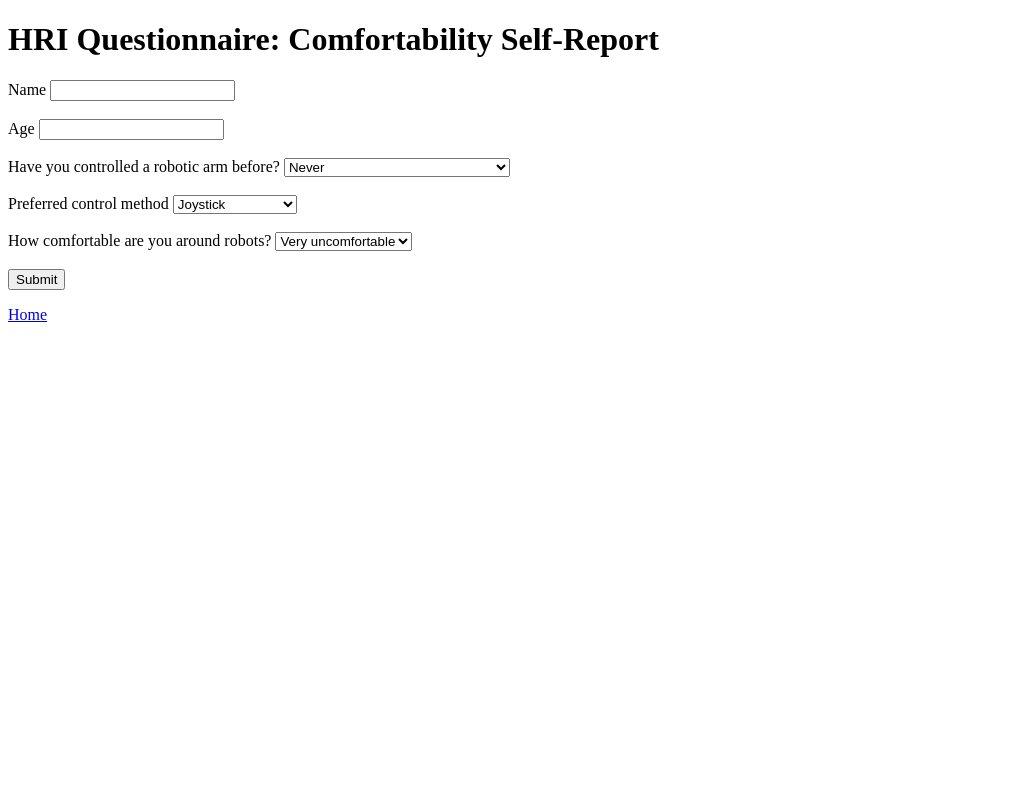
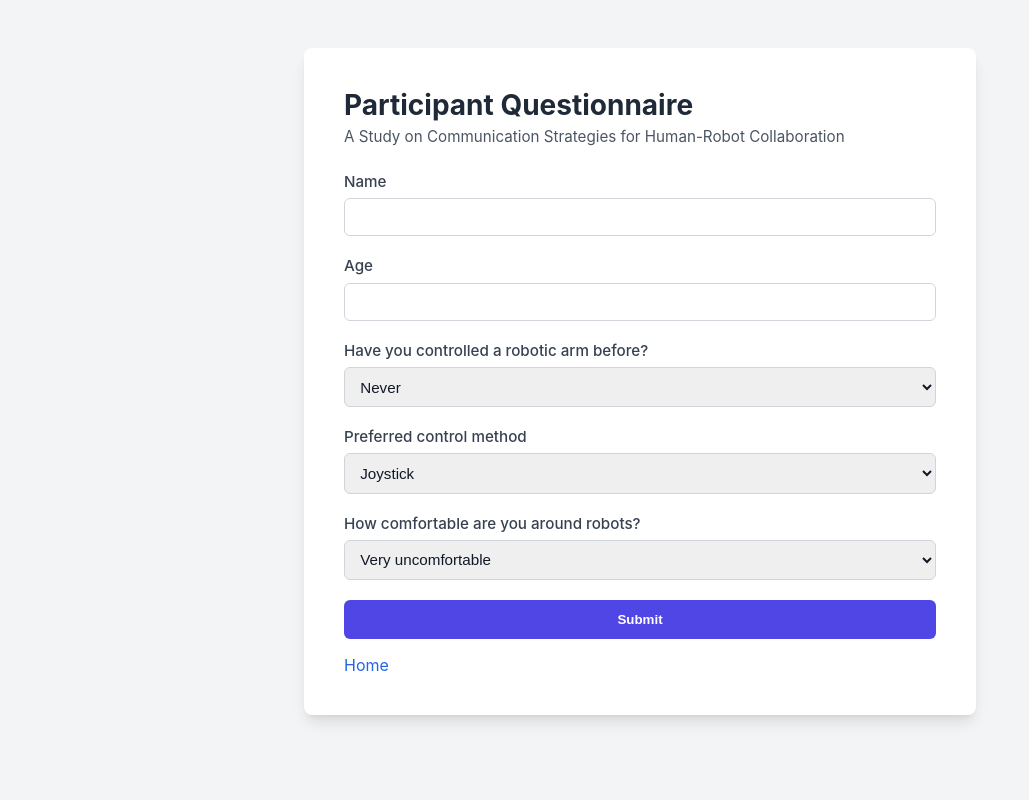
Before and after one commit to bioked/robotics-adaptive-survey, a Flask app: page /survey in a window 1280 px wide. Shown: the whole page, without its empty margins (0-1029 px from the left). Run offline with Flask 3, Linux system fonts and the light colour scheme.

Commit message:
feat: create barebones /home template and restyle /survey.html (#5)
* feat: create barebones /home.html template
* restyle /survey.html

```diff
--- a/app.py
+++ b/app.py
@@ -59,6 +59,11 @@ def assign_group(exp_level: str, comfort: str) -> str:
 		return "advanced"
 	return "standard"
 
+@app.route("/")
+def home():
+	"""Landing page with nav to every survey and researcher route"""
+	return render_template("home.html")
+
 @app.route("/survey", methods=["GET", "POST"])
 def survey():
 	init_csv()
@@ -95,10 +100,6 @@ def survey():
 		return redirect(url_for("filled", group=group))
 
 	return render_template("survey.html")
-
-@app.route("/")
-def home():
-	return "Welcome. Visit /survey to get started."
 
 @app.route("/filled")
 def filled():
--- a/templates/survey.html
+++ b/templates/survey.html
@@ -1,41 +1,174 @@
 <!doctype html>
 <html>
-	<head><meta charset="utf-8"><title>Participant Intake Form</title></head>
+	<head>
+		<meta charset="utf-8">
+		<title>Participant Questionnaire</title>
+		<style>
+			/* Body and font styles */
+			body {
+				font-family: "Inter", system-ui, -apple-system, sans-serif;
+				background-color: #f3f4f6;
+				margin: 0;
+			}
+
+			/* Main container to centre the form */
+			.main-container {
+				display: flex;
+				align-items: flex-start;
+				justify-content: center;
+				padding: 3rem 1rem;
+				min-height: 100vh;
+				box-sizing: border-box;
+			}
+
+			/* Form wrapper */
+			.form-wrapper {
+				width: 100%;
+				max-width: 42rem;
+				border-radius: 0.5rem;
+				background-color: white;
+				padding: 2.5rem;
+				box-shadow: 0 10px 15px -3px rgba(0, 0, 0, 0.1),
+					0 4px 6px -4px rgba(0, 0, 0, 0.1);
+				box-sizing: border-box;
+			}
+
+			/* Header section for title and description */
+			.form-header { margin-bottom: 1.5rem; }
+			.form-title {
+				font-size: 1.75rem;
+				font-weight: 650;
+ 				color: #1f2937;
+				margin: 0 0 .25rem 0;
+			}
+			.form-description {
+			margin: 0;
+			font-size: 0.95rem;
+			color: #4b5563;
+			line-height: 1.45;
+			}
+
+			/* Form field group container */
+			.form-group { margin-bottom: 1.25rem; }
+
+			/* Labels */
+			.form-label {
+				display: block;
+				margin-bottom: 0.45rem;
+				font-size: 0.95rem;
+				font-weight: 550;
+				color: #374151;
+			}
+
+			/* Styles for input, select */
+			.form-input, .form-select {
+				width: 100%;
+				border-radius: 0.375rem;
+				border: 1px solid #d1d5db;
+				padding: 0.6rem 0.7rem;
+				font-size: 0.95rem;
+				color: #111827;
+				box-sizing: border-box;
+				transition: border-color 0.2s, box-shadow 0.2s;
+			}
+			.form-input:focus, .form-select:focus {
+				border-color: #6366f1;
+				box-shadow: 0 0 0 1px #6366f1;
+				outline: none;
+			}
+
+			/* Submit button */
+			.submit-btn {
+				width: 100%;
+				border-radius: 0.375rem;
+				background-color: #4f46e5;
+				padding: 0.75rem 1.5rem;
+				font-weight: 600;
+				color: white;
+				border: none;
+				cursor: pointer;
+				transition: background-color 0.3s, box-shadow 0.3s;
+			}
+			.submit-btn:hover { background-color: #4338ca; }
+			.submit-btn:focus {
+				outline: none;
+				box-shadow: 0 0 0 3px rgba(99,102,241,0.5);
+			}
+
+			/* Error */
+			.error { color: #b91c1c; margin-bottom: 1rem; }
+
+			/* Footer */
+			.footer { margin-top: 1rem; }
+			.footer a { color: #2563eb; text-decoration: none; }
+			.footer a:hover { text-decoration: underline; }
+			}
+		</style>
+	</head>
 	<body>
-		<h1>HRI Questionnaire: Comfortability Self-Report</h1>
-		{% if error %}<p style="color:red">{{ error }}</p>{% endif %}
-		<form method="post">
-			<label>Name <input name="name" required></label><br><br>
-			<label>Age <input name="age" inputmode="numeric" pattern="\d+" required></label><br><br>
+		<div class="main-container">
+			<div class="form-wrapper">
 
-			<label>Have you controlled a robotic arm before?
-				<select name="q_arm_experience" required>
+				<div class="form-header">
+					<h2 class="form-title">Participant Questionnaire</h2>
+					<p class="form-description">A Study on Communication Strategies for Human-Robot Collaboration</p>
+				</div>
+
+				{% if error %}
+					<p class="error">{{ error }}</p>
+				{% endif %}
+
+				<!-- Keep action empty. It's posting back to /survey in Flask -->
+				<form method="POST" action="">
+
+					<div class="form-group">
+						<label for="name" class="form-label">Name</label>
+						<input class="form-input" type="text" name="name" id="name" required>
+					</div>
+
+					<div class="form-group">
+						<label for="age" class="form-label">Age</label>
+						<input class="form-input" type="text" name="age" id="age"
+							inputmode="numeric" pattern="\d+" required>
+					</div>
+
+					<div class="form-group">
+						<label for="q_arm_experience" class="form-label">Have you controlled a robotic arm before?</label>
+						<select class="form-select" name="q_arm_experience" id="q_arm_experience" required>
 							<option value="never">Never</option>
-					<option value="demo_only">Only in a demo or lab environment
+							<option value="demo_only">Only in a demo or lab environment</option>
 							<option value="often">Yes, often</option>
 						</select>
-			</label><br><br>
+					</div>
 
-			<label>Preferred control method
-				<select name="q_control" required>
+					<div class="form-group">
+						<label for="q_control" class="form-label">Preferred control method</label>
+						<select class="form-select" name="q_control" id="q_control" required>
 							<option value="joystick">Joystick</option>
 							<option value="gesture">Gestures</option>
 							<option value="voice">Voice commands</option>
 							<option value="other">Other</option>
 						</select>
-			</label><br><br>
+					</div>
 
-			<label>How comfortable are you around robots?
-				<select name="q_comfort" required>
+					<div class="form-group">
+						<label for="q_comfort" class="form-label">How comfortable are you around robots?</label>
+						<select class="form-select" name="q_comfort" id="q_comfort" required>
 							<option value="very_uncomfortable">Very uncomfortable</option>
 							<option value="neutral">Neutral</option>
 							<option value="comfortable">Comfortable</option>
 							<option value="very_comfortable">Very comfortable</option>
 						</select>
-			</label><br><br>
+					</div>
 
-			<button type="submit">Submit</button>
+					<button type="submit" class="submit-btn">Submit</button>
 				</form>
-		<p><a href="{{ url_for('home') }}">Home</a></p>
+
+				<div class="footer">
+					<a href="{{ url_for('home') }}">Home</a>
+				</div>
+
+			</div>
+		</div>
 	</body>
 </html>
```
Also changed, not shown: templates/home.html (added, +40 -0 lines). Lines whose indentation alone changed are shown as unchanged.
